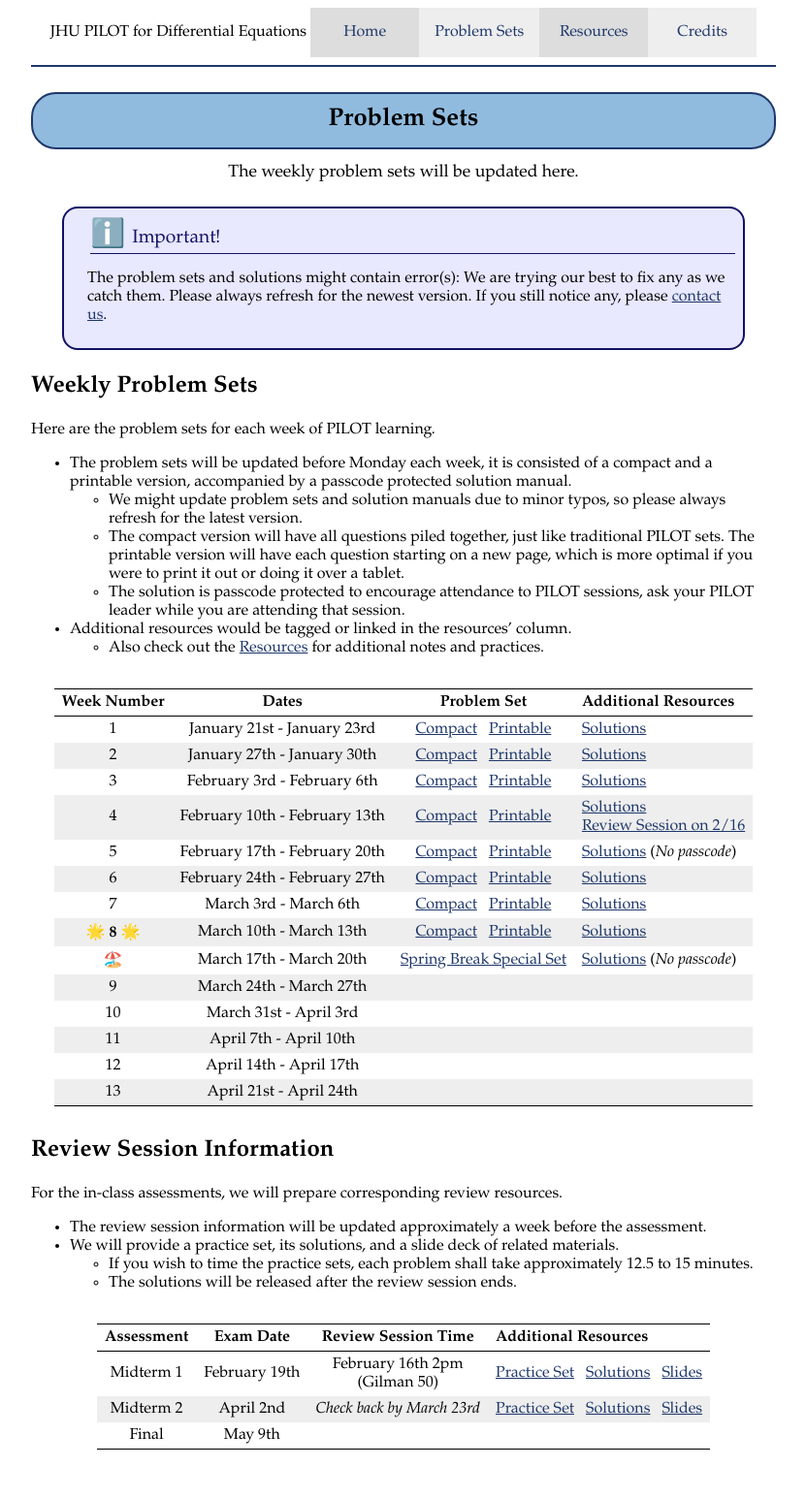
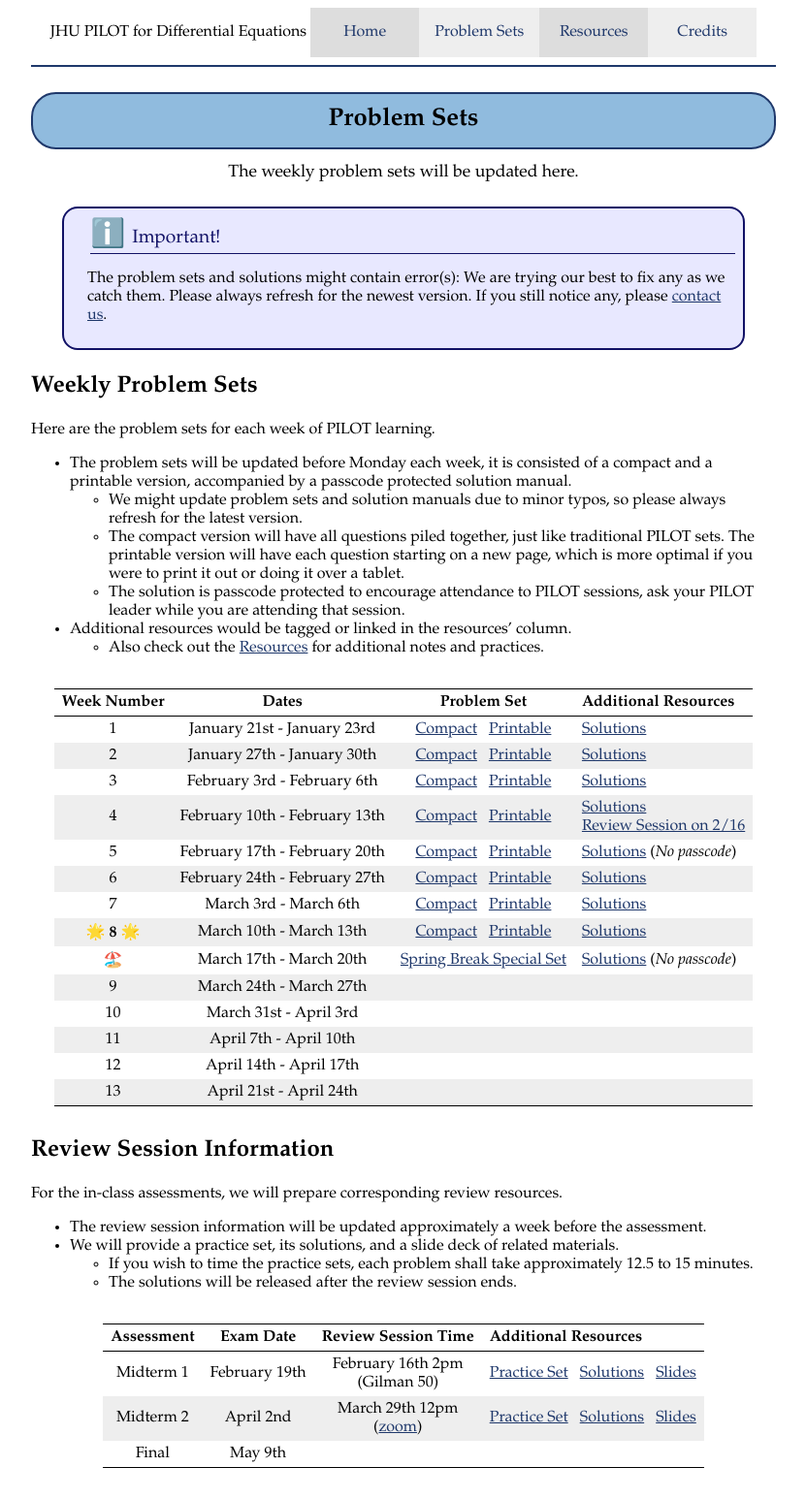
Before and after one commit to JHU-ODE-PILOT/SP25, a Jekyll site: the page built from problem_sets.md, in a window 1280 px wide. Shown: the whole page at 97% size, without its empty margins (224-1055 px from the left). Built offline with Jekyll 4.4.1, drawn with Linux system fonts in a browser that asks for light colours.

Commit message:
Midterm 2 review information

```diff
--- a/problem_sets.md
+++ b/problem_sets.md
@@ -53,5 +53,5 @@ For the in-class assessments, we will prepare corresponding review resources.
 | Assessment | Exam Date | Review Session Time | Additional Resources |
 |:----------:|:---------:|:-------------------:|:---------------------|
 | Midterm 1 | February 19th | February 16th 2pm <br> (Gilman 50) | [Practice Set]({{site.baseurl}}/PSets/M1.pdf) &nbsp; [Solutions]({{site.baseurl}}/PSets/M1S.pdf) &nbsp; [Slides]({{site.baseurl}}/PSets/S1.pdf) |
-| Midterm 2 | April 2nd | *Check back by March 23rd* | [Practice Set]({{site.baseurl}}/PSets/M2.pdf) &nbsp; [Solutions]({{site.baseurl}}/PSets/M2S.txt) &nbsp; [Slides]({{site.baseurl}}/PSets/S2.pdf) |
+| Midterm 2 | April 2nd | March 29th 12pm <br> ([zoom](https://JHUBlueJays.zoom.us/j/96598269569?pwd=6SK431bSwCgFr8gAUrAQFbVXEJXqYv.1)) | [Practice Set]({{site.baseurl}}/PSets/M2.pdf) &nbsp; [Solutions]({{site.baseurl}}/PSets/M2S.txt) &nbsp; [Slides]({{site.baseurl}}/PSets/S2.pdf) |
 | Final | May 9th |  |  |
```
Also changed, not shown: index.md (+1 -0 lines).
